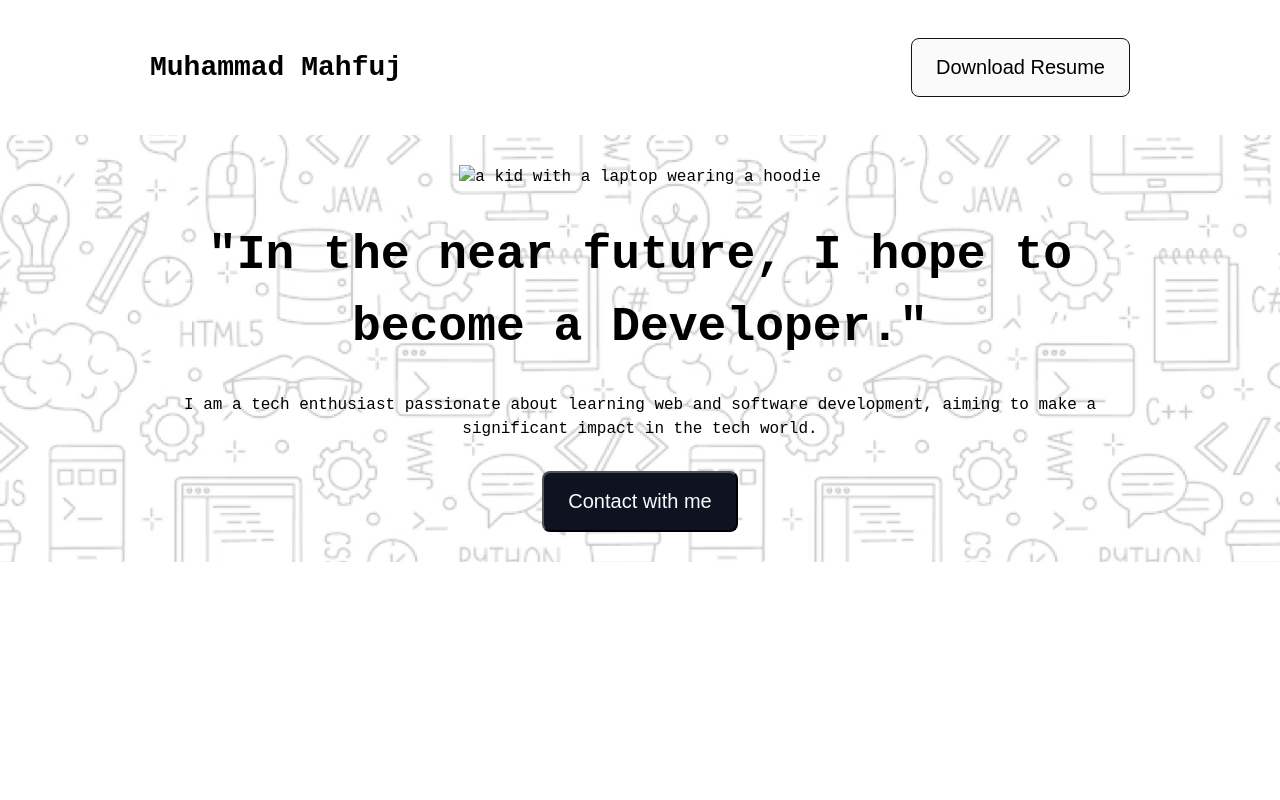
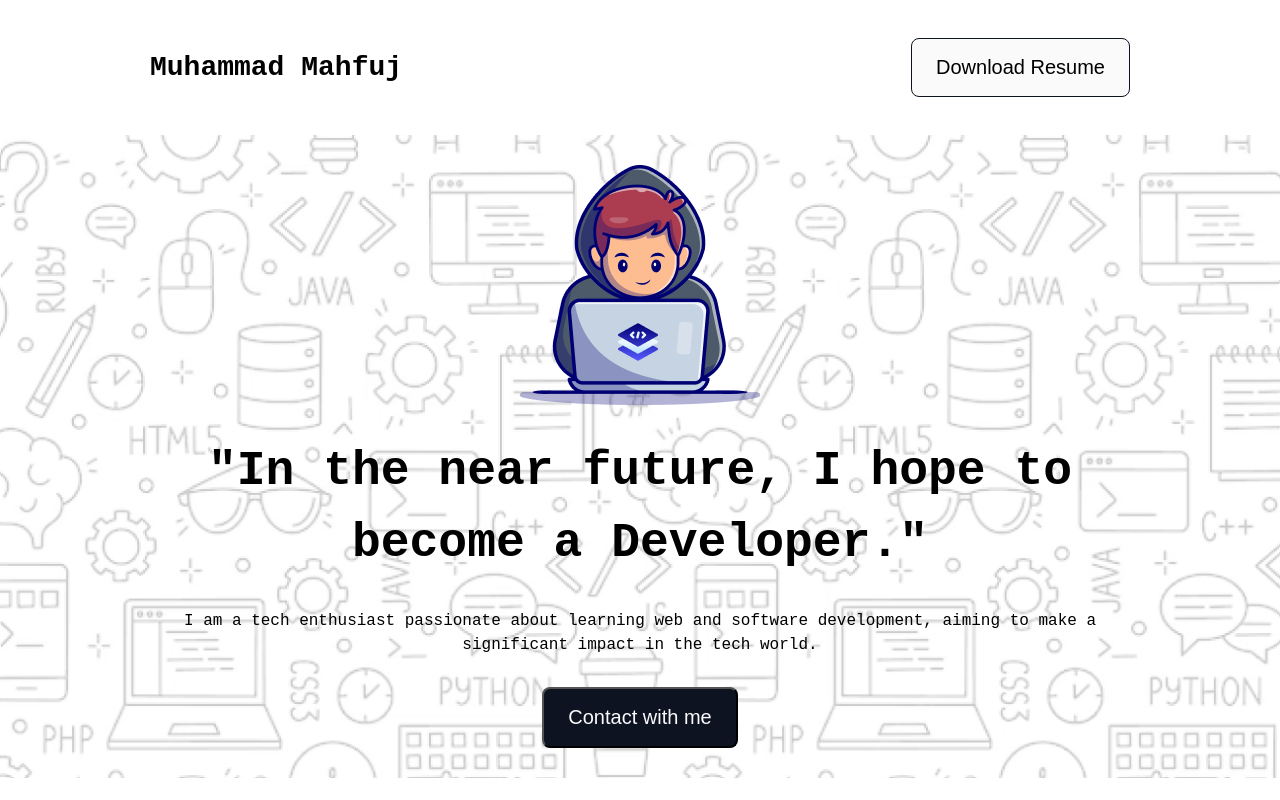
Before and after one commit to muhammadmahfuj/ph-assignment-01, a plain HTML site: page index.html in a window 1280 px wide. Drawn offline with Linux system fonts and the light colour scheme; the site is published under a folder, as on GitHub Pages, so addresses that start at the root find nothing; a web font is replaced by a local one.

Commit message:
published page in github and relinked image file

```diff
--- a/index.html
+++ b/index.html
@@ -31,7 +31,7 @@
       <section class="hero">
         <div class="hero-main">
           <img
-            src="/assets/kid-with-laptop.png"
+            src="assets/kid-with-laptop.png"
             alt="a kid with a laptop wearing a hoodie"
           />
           <div class="hero-text">
```
